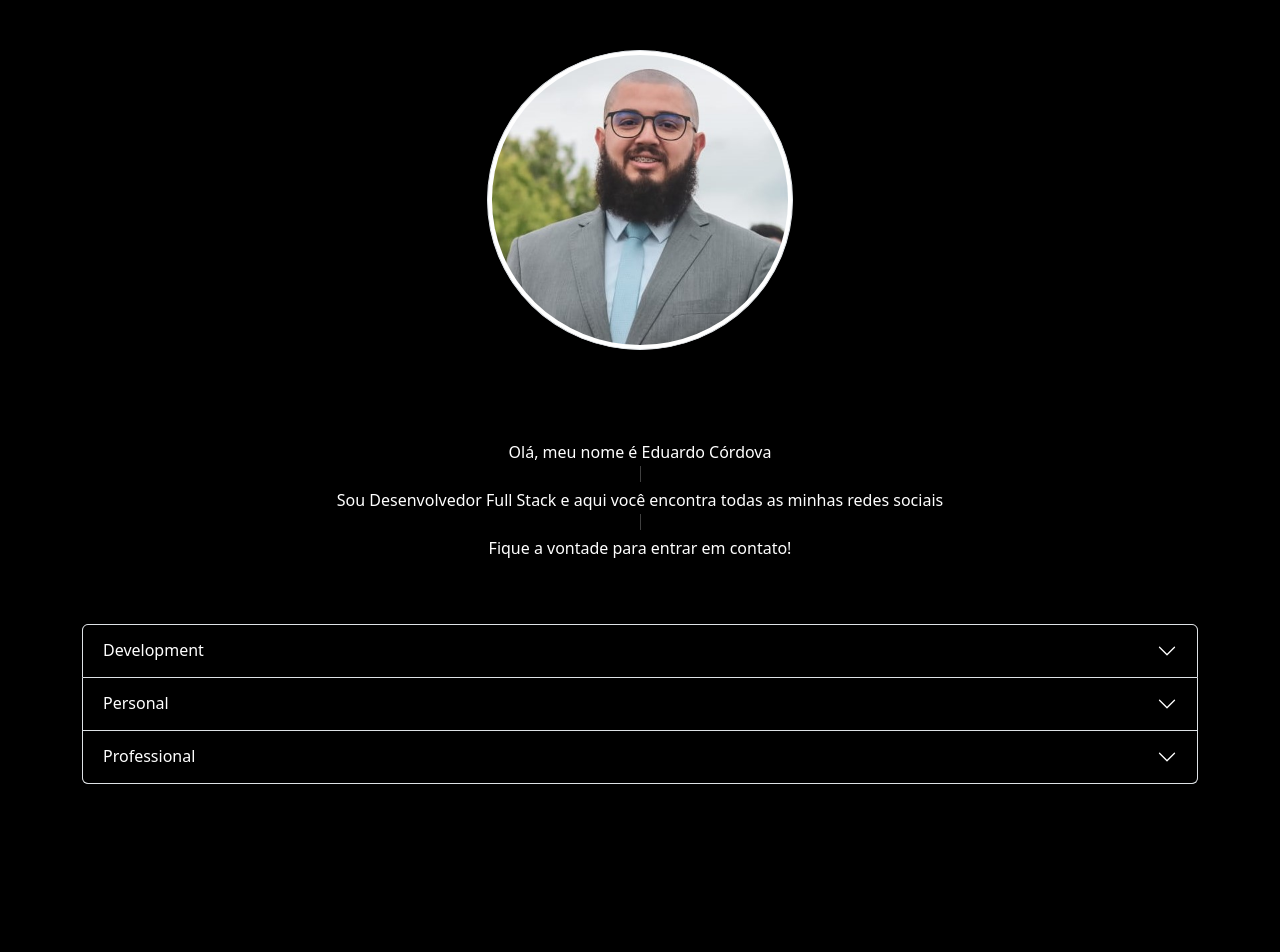
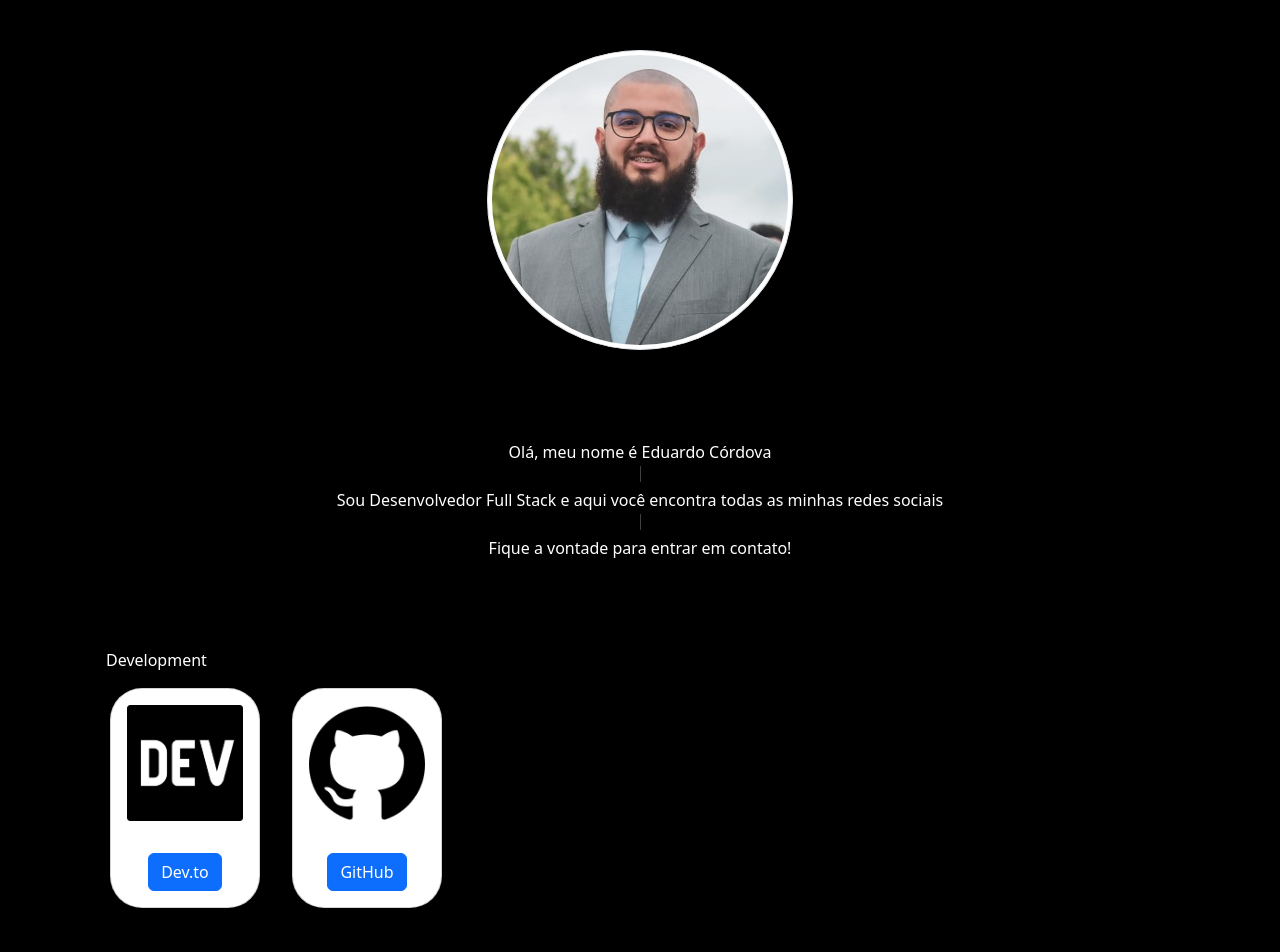
Before and after one commit to eduardocordova21/my-profile, an Angular app: page / in a window 1280 px wide. Shown: the top 952 px of the page. Before the commit the page ends 800 px from the top, so only its background shows below. Built offline with nearby package versions, Linux system fonts and the light colour scheme.

Commit message:
Retirando Accordion

```diff
--- a/src/app/components/card/card.component.html
+++ b/src/app/components/card/card.component.html
@@ -1,10 +1,10 @@
 <div class="row">
   <div
-    class="col-lg-2 col-md-3 col-sm-4 col-6 p-3"
+    class="col-lg-2 col-md-3 col-sm-4 col-6 p-3 h-100"
     *ngFor="let socialNetwork of socialNetworks"
   >
     <a href="{{ socialNetwork.link }}" target="_blank">
-      <div class="card rounded-5 h-100 bg-white">
+      <div class="card rounded-5 bg-white">
         <img
           src="{{ socialNetwork.image }}"
           class="card-img-top p-3 img-fluid"
--- a/src/app/pages/main-component/main.component.html
+++ b/src/app/pages/main-component/main.component.html
@@ -24,39 +24,22 @@
 
   <div class="row mt-4">
     <div class="col">
-      <div class="accordion" id="accordion">
-        <div
-          *ngFor="let category of categories | keyvalue"
-          class="accordion-item"
-        >
-          <h2 class="accordion-header">
-            <button
-              class="accordion-button collapsed bg-black text-white"
-              type="button"
-              data-bs-toggle="collapse"
-              [attr.data-bs-target]="'#' + category.key"
-              aria-expanded="false"
-              [attr.aria-controls]="category.key"
-            >
-              {{ category.key }}
-            </button>
-          </h2>
-          <div
-            id="{{ category.key }}"
-            class="accordion-collapse collapse"
-            data-bs-parent="#accordion"
-          >
-            <div class="accordion-body bg-black">
+      <div *ngFor="let category of categories | keyvalue">
+        <div class="p-4">
+          {{ category.value }}
+
           <card
-                *ngIf="category.key === categories.Development"
+            *ngIf="category.value === categories.Development"
             [socialNetworks]="socialNetworksDevelopments"
           ></card>
+
           <card
-                *ngIf="category.key === categories.Personal"
+            *ngIf="category.value === categories.Personal"
             [socialNetworks]="socialNetworksPersonals"
           ></card>
+
           <card
-                *ngIf="category.key === categories.Professional"
+            *ngIf="category.value === categories.Professional"
             [socialNetworks]="socialNetworksProfessionals"
           ></card>
         </div>
@@ -64,5 +47,3 @@
     </div>
   </div>
 </div>
-  </div>
-</div>
```
Lines whose indentation alone changed are shown as unchanged.
